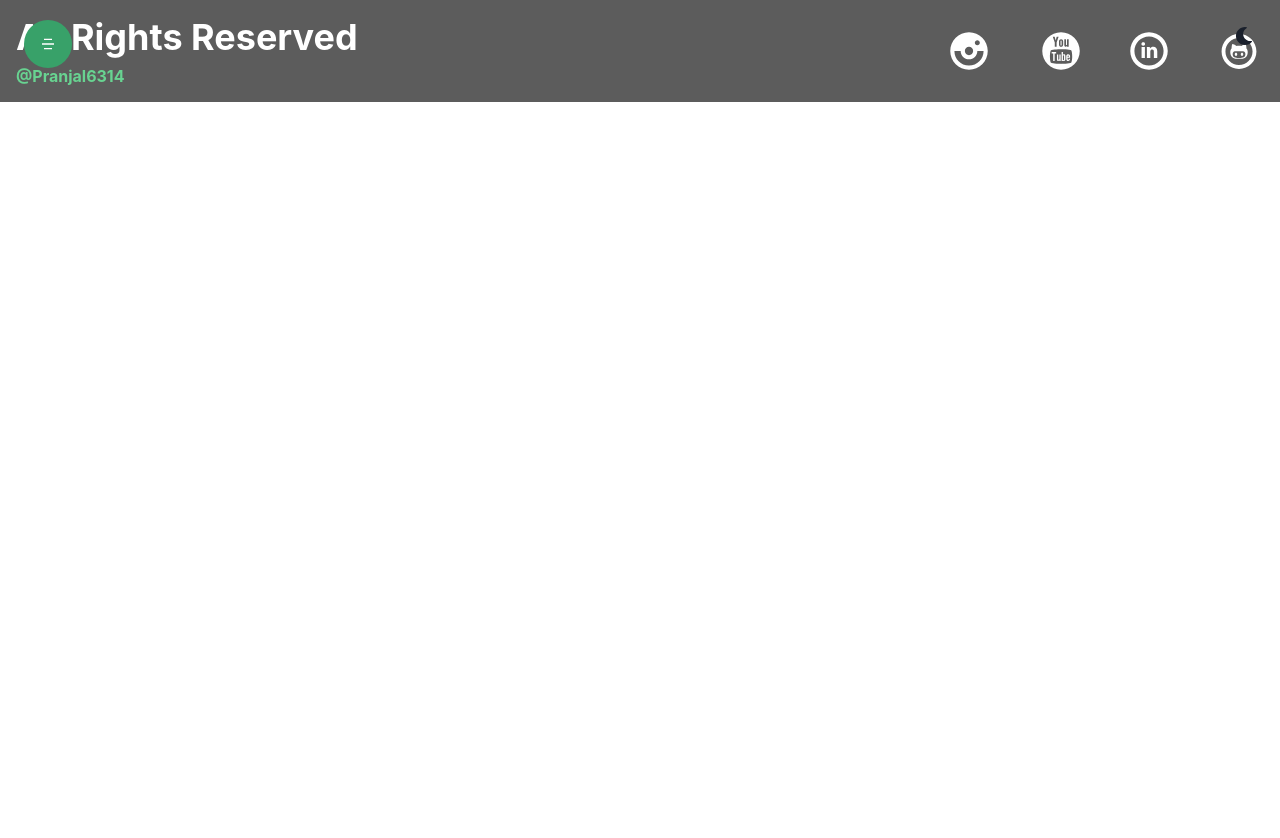
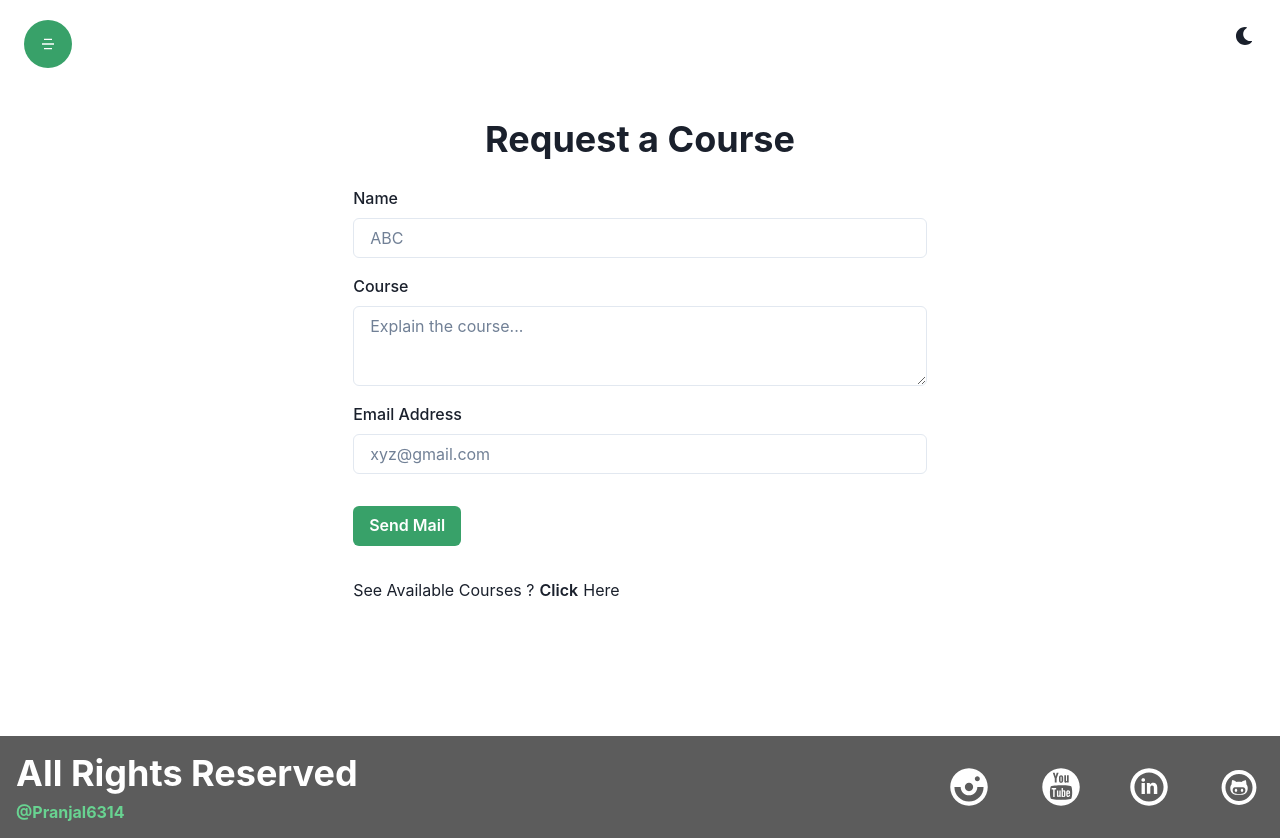
Before and after one commit to pranjal6314/MERN-PROJECT, a React (Create React App) app in the folder learnup/: page /request in a window 1280 px wide. Before the commit the page ends 800 px from the top, so only its background shows below. Built offline with nearby package versions, Linux system fonts and the light colour scheme.

Commit message:
signup , contact , request

```diff
--- a/learnup/src/App.js
+++ b/learnup/src/App.js
@@ -8,6 +8,8 @@
 import Signup from './components/Auth/Signup';
 import ForgertPassword from './components/Auth/ForgertPassword';
 import ResetPassword from './components/Auth/ResetPassword';
+import Contact from './components/Contact/Contact';
+import Request from './components/Request/Request';
 function App() {
   return (
     <Router>
@@ -15,6 +17,8 @@
       <Routes>
         <Route path="/" element={<Home />} />
         <Route path="/courses" element={<Courses />} />
+        <Route path="/contact" element={<Contact />} />
+        <Route path="/request" element={<Request />} />
         <Route path="/login" element={<Login />} />
         <Route path="/signup" element={<Signup />} />
         <Route path="/forgetpassword" element={<ForgertPassword />} />
--- a/learnup/src/components/Auth/Signup.jsx
+++ b/learnup/src/components/Auth/Signup.jsx
@@ -5,15 +5,21 @@
 export const fileUploadCss = {
     cursor: "pointer",
     marginLeft: "-5%",
-    width: "110%",
+    width: "50%",
     border: "none",
     height: "100%",
     color: "ECC94B",
-    backgroundColor: "white",
+    backgroundColor: "red",
 }
 const fileUploadStyle = {
     "&::file-selector-button": {
-        fileUploadCss,
+        cursor: "pointer",
+        marginLeft: "-5%",
+        width: "110%",
+        border: "none",
+        height: "100%",
+        color: "ECC94B",
+        backgroundColor: "white",
     }
 }
 const Signup = () => {
--- /dev/null
+++ b/learnup/src/components/Contact/Contact.jsx
@@ -0,0 +1,42 @@
+import { Container, VStack, Heading, FormLabel, Input, Box, Button, Textarea } from '@chakra-ui/react'
+import { React, useState } from 'react'
+import { Link } from "react-router-dom"
+const Contact = () => {
+    const [name, setName] = useState("")
+    const [email, setEmail] = useState("")
+    const [message, setMessage] = useState("")
+    return (
+        <Container h="92vh">
+            <VStack h="full" justifyContent={"center"}>
+                <Heading children="Contact Us" />
+                <form style={{ width: "100%" }}>
+                    <Box my="4" >
+                        <FormLabel htmlFor='name' children="Name " />
+                        <Input required id="name" value={name} onChange={(e) => setName(e.target.value)} placeholder="ABC" type={"text"} focusBorderColor="green.500" />
+                    </Box>
+                    <Box my="4" >
+                        <FormLabel htmlFor='message' children="Message " />
+                        <Textarea required id="message" value={message} onChange={(e) => setMessage(e.target.value)} placeholder="Message..." focusBorderColor="green.500" />
+                    </Box>
+                    <Box my="4" >
+                        <FormLabel htmlFor='email' children="Email Address" />
+                        <Input required id="email" value={email} onChange={(e) => setEmail(e.target.value)} placeholder="xyz@gmail.com" type={"email"} focusBorderColor="green.500" />
+                    </Box>
+
+
+                    <Button my="4" type='submit' colorScheme={"green"}>Send Mail</Button>
+                    <Box my="4">
+                        Request For a Course ?{" "}
+                        <Link to="/request">
+                            <Button colorScheme={"green.500"} variant="link">
+                                Click
+                            </Button>
+                        </Link>{" "} Here
+                    </Box>
+                </form>
+            </VStack>
+        </Container>
+    )
+}
+
+export default Contact
--- /dev/null
+++ b/learnup/src/components/Request/Request.jsx
@@ -0,0 +1,43 @@
+import { Container, VStack, Heading, FormLabel, Input, Box, Button, Textarea } from '@chakra-ui/react'
+import { React, useState } from 'react'
+import { Link } from "react-router-dom"
+const Request = () => {
+    const [name, setName] = useState("")
+    const [email, setEmail] = useState("")
+    const [course, setCourse] = useState("")
+    return (
+        <Container h="92vh">
+            <VStack h="full" justifyContent={"center"}>
+                <Heading children="Request a Course" />
+                <form style={{ width: "100%" }}>
+                    <Box my="4" >
+                        <FormLabel htmlFor='name' children="Name " />
+                        <Input required id="name" value={name} onChange={(e) => setName(e.target.value)} placeholder="ABC" type={"text"} focusBorderColor="green.500" />
+                    </Box>
+                    <Box my="4" >
+                        <FormLabel htmlFor='course' children="Course " />
+                        <Textarea required id="course" value={course} onChange={(e) => setCourse(e.target.value)} placeholder="Explain the course..." focusBorderColor="green.500" />
+                    </Box>
+                    <Box my="4" >
+                        <FormLabel htmlFor='email' children="Email Address" />
+                        <Input required id="email" value={email} onChange={(e) => setEmail(e.target.value)} placeholder="xyz@gmail.com" type={"email"} focusBorderColor="green.500" />
+                    </Box>
+
+
+                    <Button my="4" type='submit' colorScheme={"green"}>Send Mail</Button>
+                    <Box my="4">
+                        See Available Courses ?{" "}
+                        <Link to="/courses">
+                            <Button colorScheme={"green.500"} variant="link">
+                                Click
+                            </Button>
+                        </Link>{" "} Here
+                    </Box>
+                </form>
+            </VStack>
+        </Container>
+    )
+}
+
+
+export default Request
```
